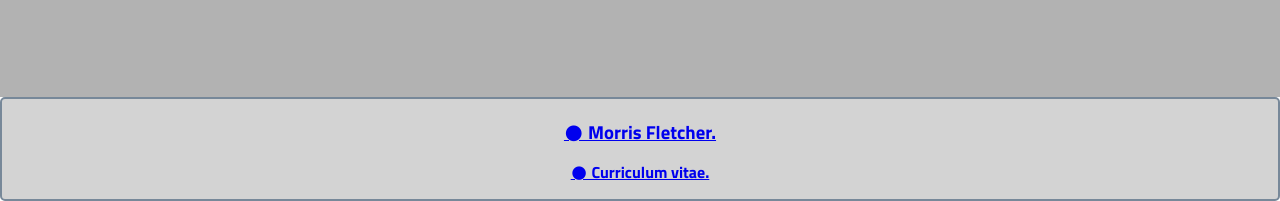
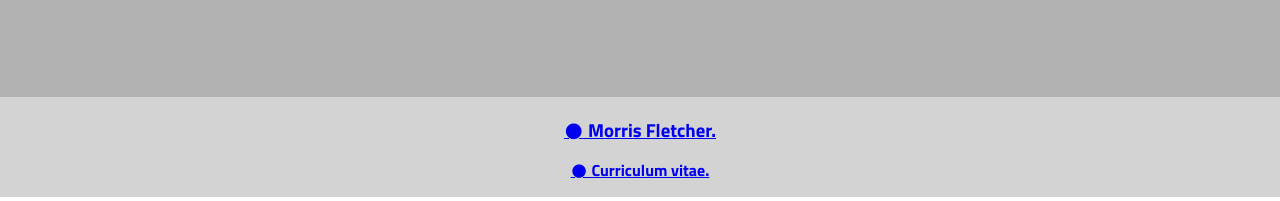
Before and after one commit to Matnahuel/Cv-Morris, a plain HTML site: page index.html in a window 1280 px wide. Shown: the part 3620-3821 px from the top of the page. Drawn offline with Linux system fonts and the light colour scheme.

Commit message:
Update estilo.css

```diff
--- a/estilo.css
+++ b/estilo.css
@@ -310,11 +310,9 @@ html{
     text-align: center;
     background: #fff;
     padding: 10px 10px;
-    border-radius: 5px;
     grid-column: 1/1;
     background-color: lightgray;
     color: black;
-    border: 2px solid lightslategray;
     max-width: auto;
 
 }
```
